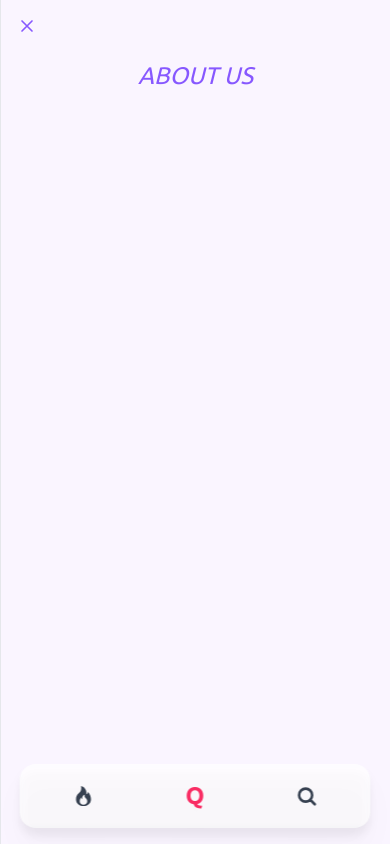
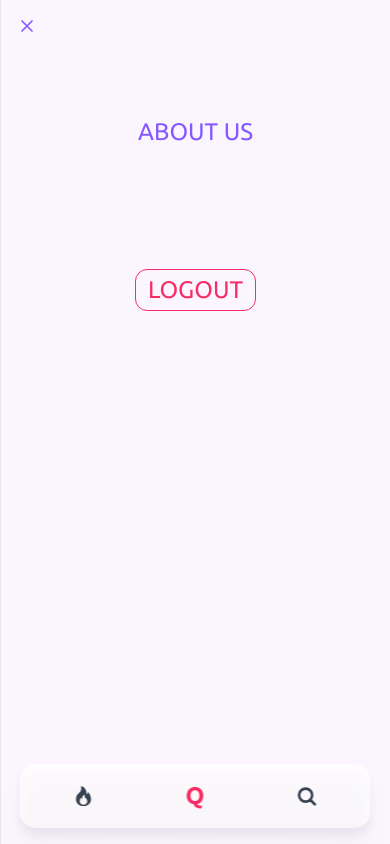
Before and after one commit to ComplotTeam/Quickipedia, a Next.js app in the folder quickipedia_frontend/: page /about in a window 390 px wide. Both pictures are taken after a click on the button 348 px from the left and 33 px from the top of the page. Shown: the top 844 px of the page. Built offline with nearby package versions, Linux system fonts and the light colour scheme; no server answers.

Commit message:
style: Fixed nav menu to be mobile friendly

```diff
--- a/quickipedia_frontend/app/about/page.tsx
+++ b/quickipedia_frontend/app/about/page.tsx
@@ -5,8 +5,8 @@ import { BackButton } from "../components/back-button/BackButton";
 export default function About() {
   return (
     <main className=" text-primaryB bg-primary flex min-h-screen mt-10 flex-col items-center py-10">
+      <div className="flex flex-col w-[80%] items left text-left">
       <BackButton />
-      <div className="flex flex-col w-[80%] items left text-left">
         <h1 className="mr-auto text-primaryB flex items-start mb-3  mt-12 item-start text-4xl font-bold">
           About us
         </h1>
--- a/quickipedia_frontend/app/components/article-body/ArticleBody.tsx
+++ b/quickipedia_frontend/app/components/article-body/ArticleBody.tsx
@@ -7,7 +7,7 @@ import { SpeechButton } from "../speech-button/SpeechButton";
 export const ArticleBody = (props: Article) => {
   return (
     <>
-      <div className=" bg-primaryB px-6 text-secondary py-3 rounded-xl  mb-3 ">
+      <div className="border border-gray-200 bg-primaryB px-6 text-left text-secondary py-3 rounded-xl  mb-3 ">
         <div className="pb-2 flex ">
           <SpeechButton text={props.answer}/>
         </div>
--- a/quickipedia_frontend/app/components/back-button/BackButton.tsx
+++ b/quickipedia_frontend/app/components/back-button/BackButton.tsx
@@ -8,7 +8,7 @@ export const BackButton = () => {
     router.back()
   }
   return (
-    <div className=" top-10">
+    <div className=" top-10 mr-auto">
     <button
       type="button"
       className={
--- a/quickipedia_frontend/app/components/logout-button/LogoutButton.tsx
+++ b/quickipedia_frontend/app/components/logout-button/LogoutButton.tsx
@@ -3,8 +3,8 @@ import React from 'react'
 export const LogoutButton = () => {
   return (
     <>
-      <button className="border border-primaryB px-3 py-1 rounded-md hover:border-primaryB hover:bg-primaryB hover:text-primary">
-        <a href="/api/auth/logout">Logout</a>
+      <button className=" text-secondaryB border border-secondaryB rounded-xl hover:underline hover:bg-secondaryB hover:text-primaryB mx-auto px-3 py-1">
+        <a href="/api/auth/logout">LOGOUT</a>
       </button>
     </>
   )
--- a/quickipedia_frontend/app/components/navbar/Navbar.tsx
+++ b/quickipedia_frontend/app/components/navbar/Navbar.tsx
@@ -54,7 +54,7 @@ export const Navbar = () => {
                 </svg>
               </div>
               {isSideMenuOpen && (
-                <div className="fixed top-0 left-0 h-full w-full text-primary text-2xl bg-primaryB border-l border-gray-200 shadow z-50 flex flex-col ">
+                <div className="fixed top-0 left-0 h-full w-full text-primary text-2xl bg-primaryB border-l border-gray-200 shadow z-50 flex flex-col">
                   <div className="p-4">
                     <div
                       tabIndex={0}
@@ -78,13 +78,13 @@ export const Navbar = () => {
                       </svg>
                     </div>
                   </div>
-                  <ul className="menu menu-sm p-2 text-center flex-grow">
-                    {user && (<>
-                      <LogoutButton/>
+                  <ul className="menu menu-sm p-2 text-center flex flex-col justify-between h-[25%] mt-14">
+                    {user && (
+                      <>
                         <li>
                           <Link
                             href="/profile"
-                          className="hover:underline italic"
+                            className="hover:underline"
                             onClick={closeSideMenu}
                           >
                             PROFILE
@@ -95,12 +95,13 @@ export const Navbar = () => {
                     <li>
                       <Link
                         href="/about"
-                        className="hover:underline italic"
+                        className="hover:underline"
                         onClick={closeSideMenu}
                       >
                         ABOUT US
                       </Link>
                     </li>
+                    <LogoutButton />
                   </ul>
                 </div>
               )}
--- a/quickipedia_frontend/app/profile/page.tsx
+++ b/quickipedia_frontend/app/profile/page.tsx
@@ -36,17 +36,17 @@ const Page = () => {
   if (error) return <div>{error.message}</div>;
 
   return (
-    <main className="flex bg-primary min-h-screen mt-10 flex-col items-center justify-start py-10">
+    <main className="flex bg-primary min-h-screen flex-col items-center justify-start py-10">
       <ScrollButton/>
       {user && (
         <>
+          <div className=" w-[80%] flex flex-col justify-center text-primaryB mt-8 text-center rounded-3xl py-6">
           <BackButton />
-          <div className="text-secondary mt-44 text-center rounded-3xl py-6  bg-primaryB">
-            <h3 className=" text-3xl sm:text-4xl font-semibold leading-normal mb-2 text-blueGray-700">
+            <h3 className=" text-3xl sm:text-4xl font-semibold leading-normal mt-10 mb-2 text-blueGray-700">
               {user.name}
             </h3>
-            <div className="text-center px-4 rounded text-sm leading-normal mt-0 text-blueGray-400 font-bold uppercase">
-              <i className="fas fa-map-marker-alt mr-2 text-lg"></i>
+            <div className="text-center rounded text-sm leading-normal mt-0 text-blueGray-400 font-bold uppercase">
+              <i className="fas fa-map-marker-alt mr-2 text-sm"></i>
               {user.email}
             </div>
           </div>
```
Lines whose indentation alone changed are shown as unchanged.
